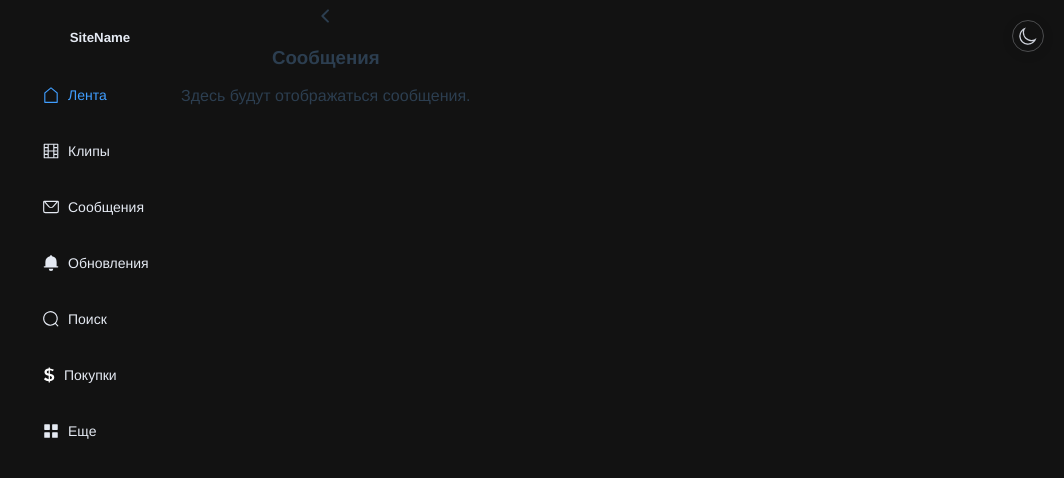
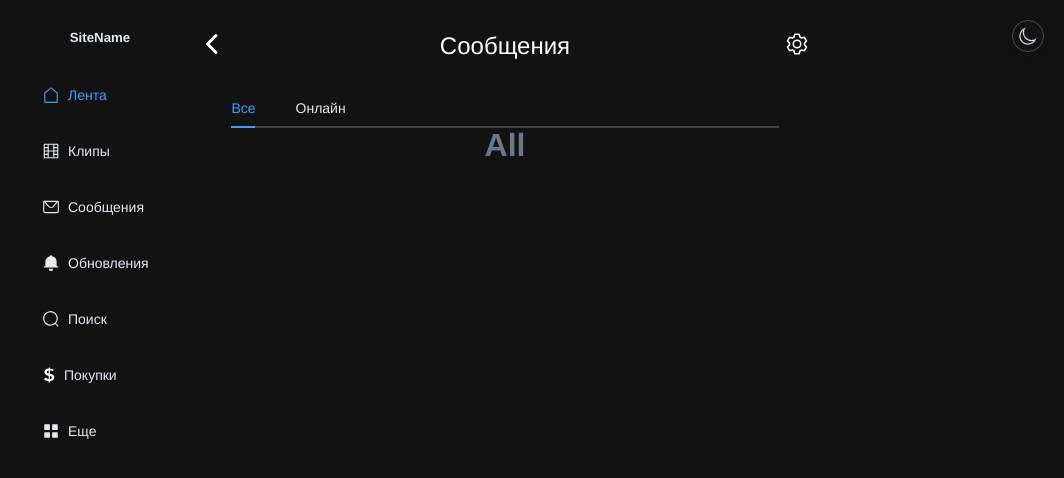
Before and after one commit to zazplay/ton_spane-, a Vue app in the folder ton-spane_front/: page /message in a window 1280 px wide. Shown: the top 478 px of the page, without its empty margins (216-1280 px from the left). Built offline with nearby package versions, Linux system fonts and the light colour scheme.

Commit message:
#Update MessagePage

```diff
--- a/ton-spane_front/src/components/HorizontalMenu.vue
+++ b/ton-spane_front/src/components/HorizontalMenu.vue
@@ -1,6 +1,5 @@
 <template>
-    <el-menu class='horizontal-menu'  default-active="1"
-        @open="handleOpen" @close="handleClose">
+    <el-menu class='horizontal-menu' default-active="1" @open="handleOpen" @close="handleClose">
 
         <router-link to="/tape">
             <el-menu-item index="1">
@@ -11,7 +10,7 @@
             </el-menu-item>
         </router-link>
 
-        <router-link to="/clips" >
+        <router-link to="/clips">
             <el-menu-item index="2">
                 <el-icon>
                     <Film />
@@ -29,7 +28,7 @@
             </el-menu-item>
         </router-link>
 
-        <router-link to="/search" >
+        <router-link to="/search">
             <el-menu-item index="5">
                 <el-icon>
                     <Search />
@@ -52,22 +51,6 @@
 
 <script setup>
 import { Menu as IconMenu, House, Film, Message, Search } from '@element-plus/icons-vue';
-// import { ref } from 'vue';
-
-// const isSmallScreen = ref(false);
-
-// const updateScreenSize = () => {
-//     isSmallScreen.value = window.innerWidth < 1200;
-// };
-
-// onMounted(() => {
-//     updateScreenSize();
-//     window.addEventListener('resize', updateScreenSize);
-// });
-
-// onUnmounted(() => {
-//     window.removeEventListener('resize', updateScreenSize);
-// });
 
 const handleOpen = (key, keyPath) => {
     console.log(key, keyPath);
@@ -109,7 +92,6 @@ const handleClose = (key, keyPath) => {
     align-items: center;
     padding-top: 10px;
     padding-left: 0 !important;
-
 }
 
 .horizontal-menu .el-icon {
@@ -122,4 +104,10 @@ a:-webkit-any-link {
     cursor: inherit !important;
     text-decoration: none !important;
 }
+
+.horizontal-menu .el-menu-item:hover {
+    background-color: transparent !important;
+    /* color: inherit !important; */
+    cursor: default !important;
+}
 </style>
--- a/ton-spane_front/src/components/Page/MessagePage.vue
+++ b/ton-spane_front/src/components/Page/MessagePage.vue
@@ -1,26 +1,68 @@
 <template>
-  <div>
-    <!-- Стрелка назад для возврата на предыдущую страницу -->
-    <el-icon class="back-arrow" @click="goBack">
-      <ArrowLeftBold />
-    </el-icon>
-    <h1>Сообщения</h1>
-    <p>Здесь будут отображаться сообщения.</p>
+  <div class="common-layout" style="width: 100%;">
+    <el-container>
+      <el-header>
+        <el-container class="container-header">
+          <!-- Стрелка назад для возврата на предыдущую страницу -->
+          <el-icon class="back-arrow" @click="goBack">
+            <ArrowLeftBold />
+          </el-icon>
+          <div>Сообщения</div>
+          <el-icon>
+            <Setting />
+          </el-icon>
+        </el-container>
+      </el-header>
+      <el-main>
+        <el-tabs v-model="activeName" class="demo-tabs" @tab-click="handleClick">
+          <el-tab-pane label="Все" name="all">All</el-tab-pane>
+          <el-tab-pane label="Онлайн" name="Onlin">Online</el-tab-pane>
+        </el-tabs>
+      </el-main>
+    </el-container>
   </div>
 </template>
 
 <script>
 export default {
   name: 'MessagePage',
+  data() {
+    return {
+      activeName: 'all', // Управління активною вкладкою
+    };
+  },
   methods: {
     goBack() {
       // Возвращаемся на предыдущую страницу
       this.$router.go(-1);
+    },
+    handleClick(tab, event) {
+      console.log(tab, event)
     }
   }
 };
+
 </script>
 
 <style scoped>
-/* Стили для страницы уведомлений */
+.container-header {
+  display: flex;
+  justify-content: space-between;
+  color: white;
+  width: 100%;
+  margin-top: 1em;
+  font-size: x-large;
+}
+
+.demo-tabs>.el-tabs__content {
+  margin-top: 32px;
+  color: #6b778c;
+  font-size: 32px;
+  font-weight: 600;
+}
+
+.demo-tabs /deep/ .el-tabs__header {
+  width: 90%;
+  margin: 0 auto;
+}
 </style>
```
